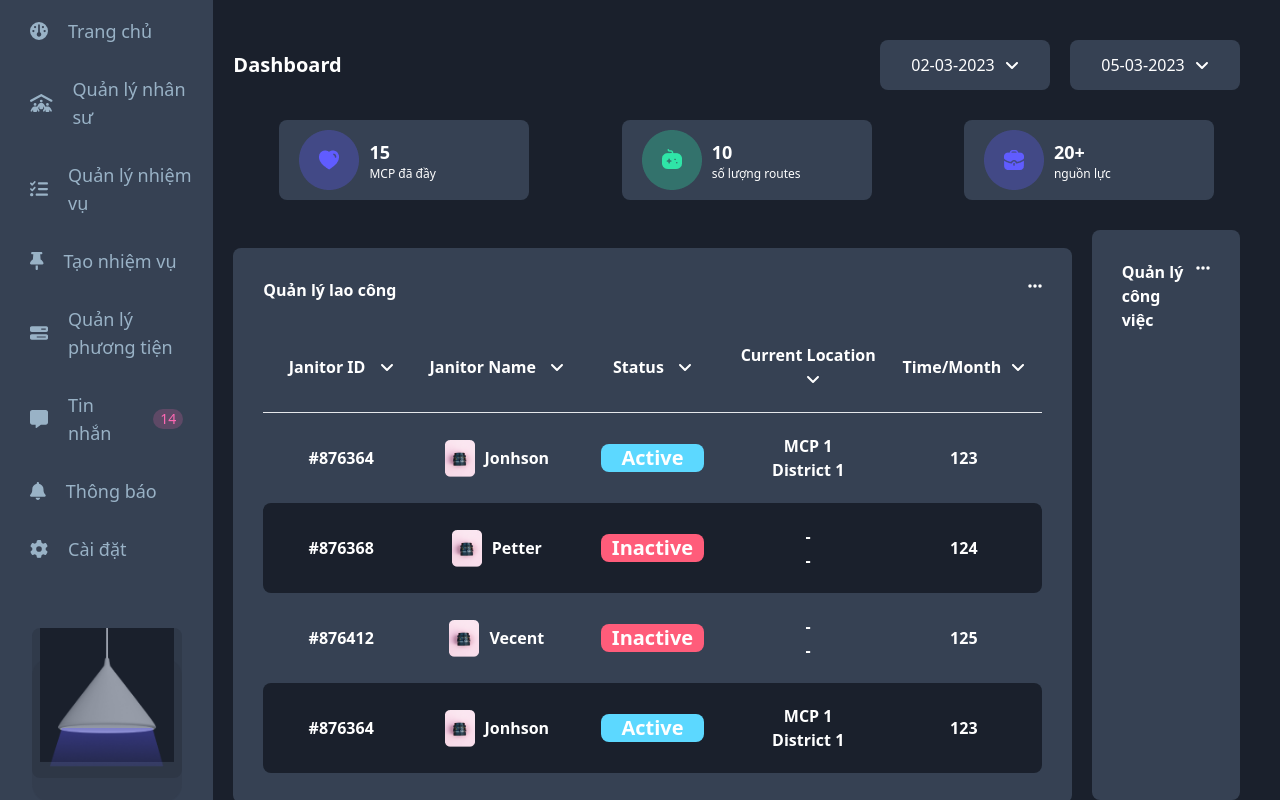
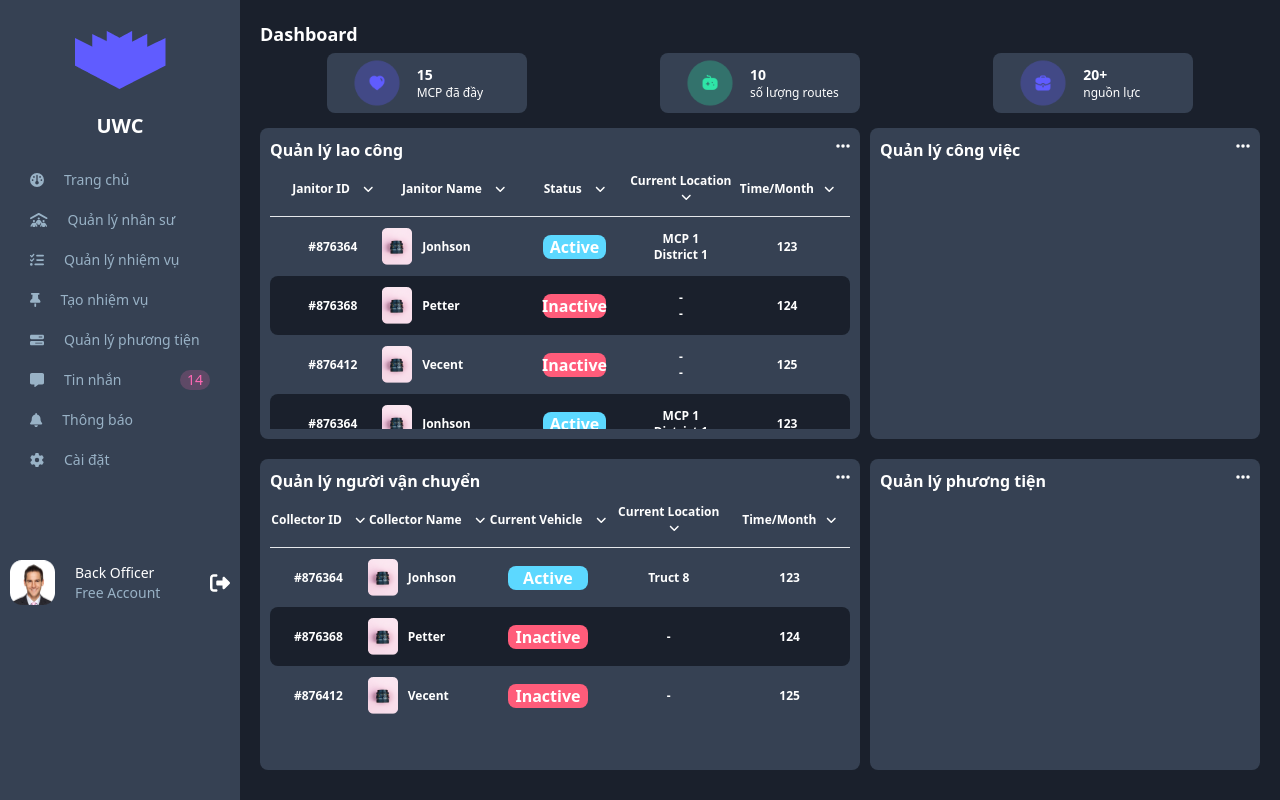
Before and after one commit to Nha1410/UWC, a React (Create React App) app in the folder fe/: page / in a window 1280 px wide. Shown: the top 800 px of the page. Built offline with nearby package versions, Linux system fonts and the light colour scheme.

Commit message:
fix overflow
scale down everything
fix some overflow issue

```diff
--- a/fe/src/components/Commons/Button/index.js
+++ b/fe/src/components/Commons/Button/index.js
@@ -1,6 +1,6 @@
 function Button({ name, width, height, bgColor }) {
     return (
-        <div className={`${width} ${height} ${bgColor} rounded-lg text-white text-xl flex justify-center items-center`}>
+        <div className={`${width} ${height} ${bgColor} rounded-lg text-white text-base flex justify-center items-center`}>
             <span>{name}</span>
         </div>
     );
--- a/fe/src/components/Commons/DashboardBoxContent/index.js
+++ b/fe/src/components/Commons/DashboardBoxContent/index.js
@@ -3,12 +3,12 @@ import { faEllipsis } from '@fortawesome/free-solid-svg-icons';
 
 function BoxContent({ title, children }) {
     return (
-        <div className="flex flex-col justify-center p-[30px] bg-[#364153] rounded-lg">
+        <div className="flex flex-col h-full min-w-fit overflow-auto justify-top p-[10px] bg-[#364153] rounded-lg">
             <div className="flex justify-between text-white">
                 <span className="font-bold">{title}</span>
                 <FontAwesomeIcon icon={faEllipsis} className="text-white pl-[10px]" />
             </div>
-            <div className="mt-[20px] flex-1">{children}</div>
+            <div className="flex-1 min-h-0 overflow-auto">{children}</div>
         </div>
     );
 }
--- a/fe/src/components/Commons/DashboardBoxInfor/index.js
+++ b/fe/src/components/Commons/DashboardBoxInfor/index.js
@@ -1,9 +1,9 @@
 function BoxItem({ srcIcon, headerInfo, contentInfo }) {
     return (
-        <div className="w-[250px] h-4/5 rounded-lg bg-[#364153] flex p-[20px] justify-center items-center">
-            <img alt="icon" src={srcIcon} />
+        <div className="w-[200px] h-[60px] rounded-lg bg-[#364153] flex my-[5px] p-[20px] justify-self-center justify-center items-center">
+            <img className="scale-75" alt="icon" src={srcIcon}/>
             <div className="flex-1 flex flex-col justify-center ml-[10px]">
-                <span className="text-white text-lg font-bold">{headerInfo}</span>
+                <span className="text-white text-sm font-bold">{headerInfo}</span>
                 <span className="text-white text-xs font-light">{contentInfo}</span>
             </div>
         </div>
--- a/fe/src/components/Commons/SidebarBoxItem/index.js
+++ b/fe/src/components/Commons/SidebarBoxItem/index.js
@@ -2,10 +2,10 @@ function BoxItem({ iconComponent, title, numberNotifications, textColor, isActiv
     const classNameIsActive = isActive && 'rounded-r-lg bg-[#99B2C6] text-xl bg-opacity-20';
     return (
         <div
-            className={`w-full ${textColor} text-lg flex py-[5px] justify-center items-center hover:cursor-pointer hover:bg-[#99B2C6] hover:bg-opacity-20`}
+            className={`w-full ${textColor} text-sm flex py-[5px] justify-center items-center hover:cursor-pointer hover:bg-[#99B2C6] hover:bg-opacity-20`}
         >
-            <div className={`pl-[30px] py-[10px] ${classNameIsActive}`}>{iconComponent}</div>
-            <div className="flex-1 px-[15px] py-[10px]">{title}</div>
+            <div className={`pl-[30px] py-[5px] ${classNameIsActive}`}>{iconComponent}</div>
+            <div className="flex-1 px-[15px] py-[5px]">{title}</div>
             {numberNotifications && (
                 <div className="w-[30px] h-[20px] rounded-full bg-[#FF69B4] bg-opacity-20 text-[#FF69B4] text-center text-sm flex items-center justify-center mr-[30px]">
                     <span>{numberNotifications}</span>
--- a/fe/src/components/Layout/components/Sidebar/index.js
+++ b/fe/src/components/Layout/components/Sidebar/index.js
@@ -19,9 +19,9 @@ function Sidebar() {
     // test active
     let active = false;
     return (
-        <div className="w-1/6 h-screen bg-[#364153] py-[30px] flex justify-center items-center sticky top-0">
-            <div className="flex flex-col items-center w-full">
-                <div className="flex flex-col items-center">
+        <div className="min-w-[240px] h-screen overflow-auto bg-[#364153] py-[30px] flex justify-center sticky top-0">
+            <div className="flex flex-col w-full items-center">
+                <div className="flex flex-col pb-[20px] items-center">
                     <img alt="logo" src="/images/logo.png" />
                     <span className="text-xl font-bold text-white mt-[23px]">UWC</span>
                 </div>
@@ -76,10 +76,10 @@ function Sidebar() {
                         iconComponent={<FontAwesomeIcon icon={faGear} className="mr-[5px]" />}
                     />
                 </div>
-                <div className="mx-[30px] mt-[50px] w-[150px] h-[150px] bg-[#1A202C] bg-opacity-20 rounded-lg">
+                {/* <div className="mx-[30px] mt-[50px] w-[150px] h-[100px] bg-[#1A202C] bg-opacity-20 rounded-lg">
                     <img alt="illustration" src="/images/Illustration.png" />
-                </div>
-                <div className="flex justify-center items-center mt-[50px] w-full px-[30px]">
+                </div> */}
+                <div className="flex justify-center justify-self-end items-center mt-[80px] w-full px-[10px]">
                     <img className="w-[45px] h-[45px] rounded-lg" alt="avatar" src="/images/fake-avatar.png" />
                     <div className="flex-1 flex justify-center items-center">
                         <div className="flex flex-col justify-center text-sm flex-1 ml-[20px]">
--- a/fe/src/pages/Home/index.js
+++ b/fe/src/pages/Home/index.js
@@ -83,10 +83,10 @@ function Home() {
         { value: 'vanilla', label: 'Vanilla' },
     ];
     return (
-        <div className="flex flex-col justify-center items-center p-[20px] w-full h-full bg-[#1A202C]">
-            <div className="w-full flex justify-between text-white items-center py-[20px]">
-                <span className="font-bold text-xl">Dashboard</span>
-                <div className="flex justify-center items-center">
+        <div className="p-[20px] flex flex-col w-full h-screen bg-[#1A202C]">
+            <div className="w-full flex justify-between text-white items-center">
+                <span className="font-bold text-lg">Dashboard</span>
+                {/* <div className="flex justify-center items-center">
                     <div className="w-[170px] h-[50px] bg-[#364153] rounded-lg mr-[20px] flex justify-center items-center">
                         <span>02-03-2023</span>
                         <FontAwesomeIcon icon={faAngleDown} className="ml-[10px]" />
@@ -95,21 +95,21 @@ function Home() {
                         <span>05-03-2023</span>
                         <FontAwesomeIcon icon={faAngleDown} className="ml-[10px]" />
                     </div>
+                </div> */}
             </div>
-            </div>
-            <div className="h-1/6 w-full flex justify-around items-center">
+            <div className="w-full grid grid-cols-3 justify-around items-center">
                 <BoxItem srcIcon="/images/icon-heart.png" headerInfo="15" contentInfo="MCP đã đầy" />
                 <BoxItem srcIcon="/images/icon-collector.png" headerInfo="10" contentInfo="số lượng routes" />
                 <BoxItem srcIcon="/images/icon-resource.png" headerInfo="20+" contentInfo="nguồn lực" />
             </div>
-            <div className="flex-1 w-full flex justify-center items-center">
-                <div className="w-2/3 flex flex-col w-full pr-[20px]">
-                    <div className="py-[20px]">
+            <div className="w-full flex flex-col flex-1 min-h-0">
+                <div className="flex flex-row w-full h-1/2">
+                    <div className="py-[10px] w-3/5 h-full">
                         <BoxContent title="Quản lý lao công">
-                            <div className="text-white w-full flex flex-col">
+                            <div className="text-white text-xs w-full flex flex-col">
                                 {/* header of table */}
-                                <tr className="flex justify-center items-center py-[20px] border-b">
-                                    <th className="flex justify-center items-center w-1/4">
+                                <tr className="flex justify-center items-center py-[10px] border-b">
+                                    <th className="flex justify-center items-center w-1/6">
                                         <span className="w-full">
                                             Janitor ID{' '}
                                             <FontAwesomeIcon icon={faAngleDown} className="text-white pl-[10px]" />
@@ -121,19 +121,19 @@ function Home() {
                                             <FontAwesomeIcon icon={faAngleDown} className="text-white pl-[10px]" />
                                         </span>
                                     </th>
-                                    <th className="flex justify-center items-center w-1/4">
+                                    <th className="flex justify-center items-center w-1/6">
                                         <span className="w-full">
                                             Status{' '}
                                             <FontAwesomeIcon icon={faAngleDown} className="text-white pl-[10px]" />
                                         </span>
                                     </th>
-                                    <th className="flex justify-center items-center w-1/4">
+                                    <th className="flex justify-center items-center w-1/5">
                                         <span className="w-full">
                                             Current Location{' '}
                                             <FontAwesomeIcon icon={faAngleDown} className="text-white pl-[10px]" />
                                         </span>
                                     </th>
-                                    <th className="flex justify-center items-center w-1/4">
+                                    <th className="flex justify-center items-center w-1/6">
                                         <span className="w-full">
                                             Time/Month
                                             <FontAwesomeIcon icon={faAngleDown} className="text-white pl-[10px]" />
@@ -141,24 +141,25 @@ function Home() {
                                     </th>
                                 </tr>
                                 {/* rows of table */}
+                                <div className="h-full overflow-auto">
                                 {janitors.map((janitor, index) => {
                                     return (
                                         <tr
-                                            className={`flex justify-center items-center py-[20px] rounded-lg ${
+                                            className={`flex justify-center items-center py-[10px] rounded-lg ${
                                                 index % 2 !== 0 ? 'bg-[#1A202C]' : ''
                                             }`}
                                             key={index}
                                         >
-                                            <th className="flex justify-center items-center w-1/4">
+                                            <th className="flex justify-center items-center w-1/6">
                                                 <span className="w-full">#{janitor.id}</span>
                                             </th>
-                                            <th className="flex justify-center items-center w-1/4">
+                                            <th className="flex justify-left items-center w-1/4">
                                                 <div className="flex justify-center items-center">
                                                     <img alt="avatar" src="/images/fake-avatar-janitor.png" />
                                                     <span className="w-full ml-[10px]">{janitor.name}</span>
                                                 </div>
                                             </th>
-                                            <th className="flex justify-center items-center w-1/4">
+                                            <th className="flex justify-center items-center w-1/6">
                                                 <Button
                                                     name={janitor.status ? 'Active' : 'Inactive'}
                                                     width="w-2/3"
@@ -166,27 +167,35 @@ function Home() {
                                                     bgColor={janitor.status ? 'bg-[#5CD8FF]' : 'bg-[#FF5C7A]'}
                                                 />
                                             </th>
-                                            <th className="flex justify-center items-center w-1/4">
+                                            <th className="flex justify-center items-center w-1/5">
                                                 <div className="flex flex-col items-center justify-center">
                                                     <span>{janitor.mcp ?? '-'}</span>
                                                     <span>{janitor.area ?? '-'}</span>
                                                 </div>
                                             </th>
-                                            <th className="flex justify-center items-center w-1/4">
+                                            <th className="flex justify-center items-center w-1/6">
                                                 <span className="w-full">{janitor.timePerMonth}</span>
                                             </th>
                                         </tr>
                                     );
                                 })}
                                 </div>
+                            </div>
                         </BoxContent>
                     </div>
-                    <div className="py-[20px]">
+                    <div className="py-[10px] pl-[10px] w-2/5 justify-self-stretch">
+                        <BoxContent title="Quản lý công việc">
+                            <div className="h-full"></div>
+                        </BoxContent>
+                    </div>
+                </div>
+                <div className="flex flex-row w-full h-1/2">
+                    <div className="py-[10px] w-3/5">
                         <BoxContent title="Quản lý người vận chuyển">
-                            <div className="text-white w-full flex flex-col">
+                            <div className="text-white text-xs w-full flex flex-col">
                                 {/* header of table */}
-                                <tr className="flex justify-center items-center py-[20px] border-b">
-                                    <th className="flex justify-center items-center w-1/4">
+                                <tr className="flex justify-center items-center py-[10px] border-b">
+                                    <th className="flex justify-center items-center w-1/5">
                                         <span className="w-full">
                                             Collector ID{' '}
                                             <FontAwesomeIcon icon={faAngleDown} className="text-white pl-[10px]" />
@@ -218,18 +227,19 @@ function Home() {
                                     </th>
                                 </tr>
                                 {/* rows of table */}
+                                <div className="h-full overflow-auto">
                                 {collectors.map((collector, index) => {
                                     return (
                                         <tr
-                                            className={`flex justify-center items-center py-[20px] rounded-lg ${
+                                            className={`flex justify-center items-center py-[10px] rounded-lg ${
                                                 index % 2 !== 0 ? 'bg-[#1A202C]' : ''
                                             }`}
                                             key={index}
                                         >
-                                            <th className="flex justify-center items-center w-1/4">
+                                            <th className="flex justify-center items-center w-1/5">
                                                 <span className="w-full">#{collector.id}</span>
                                             </th>
-                                            <th className="flex justify-center items-center w-1/4">
+                                            <th className="flex justify-left items-center w-1/4">
                                                 <div className="flex justify-center items-center">
                                                     <img alt="avatar" src="/images/fake-avatar-janitor.png" />
                                                     <span className="w-full ml-[10px]">{collector.name}</span>
@@ -253,23 +263,19 @@ function Home() {
                                     );
                                 })}
                                 </div>
+                            </div>
                         </BoxContent>
                     </div>
-                </div>
-                <div className="flex-1 pr-[20px] flex flex-col content-around h-full">
-                    <div className="mt-[20px] pb-[20px]">
-                        <BoxContent title="Quản lý công việc">
-                            <div className="w-full h-[418px]"></div>
-                        </BoxContent>
-                    </div>
-                    <div className="pt-[20px]">
+                    <div className="py-[10px] pl-[10px] w-2/5">
                         <BoxContent title="Quản lý phương tiện">
+                            {/* <div className="">
                                 <div className="flex justify-start border-b">
                                     <BoxInfo srcImage="/images/fake-avatar-janitor.png" name="Truck 8" weight="80 ton" />
                                 </div>
                                 <div className="flex justify-start">
                                     <BoxInfo srcImage="/images/fake-avatar.png" name="Truck 16" weight="122 ton" />
                                 </div>
+                            </div> */}
                         </BoxContent>
                     </div>
                 </div>
```
Lines whose indentation alone changed are shown as unchanged.
